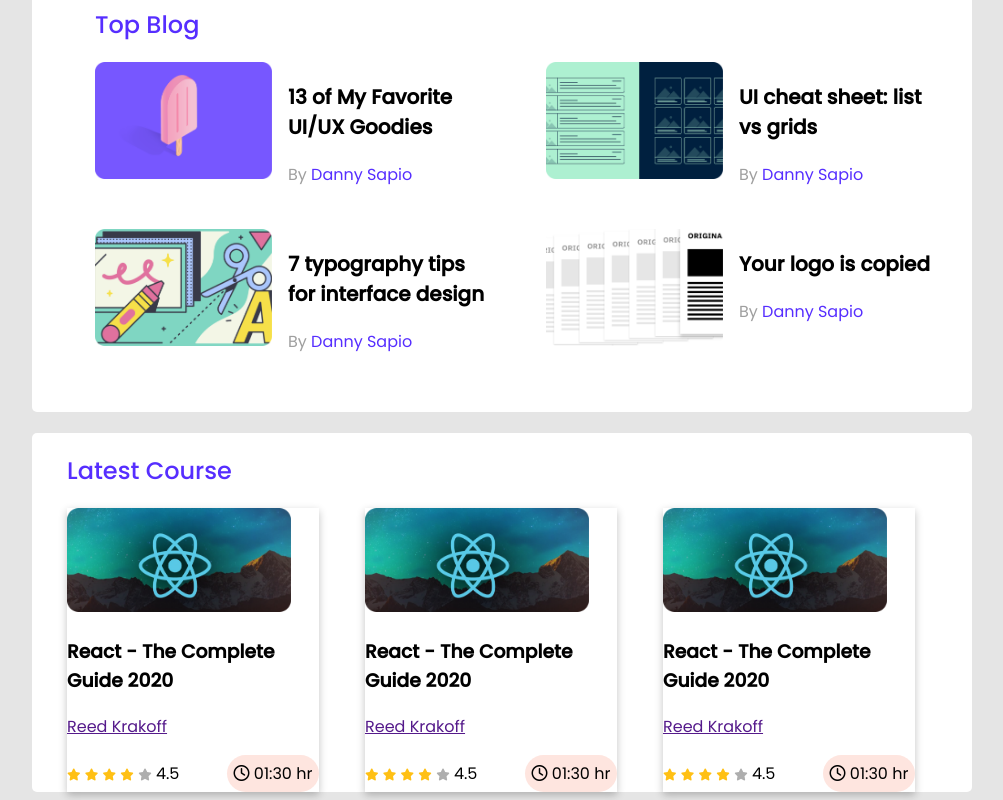
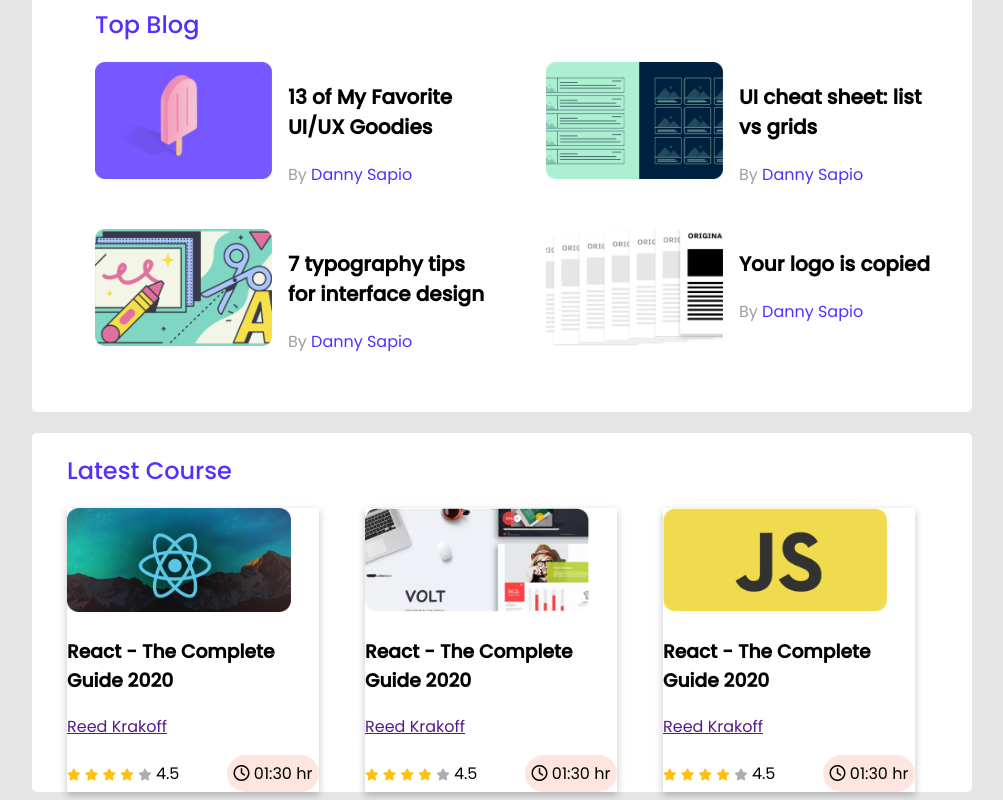
Before and after one commit to mamunkowsar/leaderboard, a plain HTML site: page index.html in a window 1280 px wide. Shown: the part 489-1289 px from the top of the page, without its empty margins (138-1141 px from the left). Drawn offline with Linux system fonts and the light colour scheme.

Commit message:
Update index.html

```diff
--- a/index.html
+++ b/index.html
@@ -122,7 +122,7 @@
             <div class="courses">
                 <div class="course">
                     <div class="course-banner">
-                        <img src="/images/courses/course-1.png" alt="">
+                        <img src="images/courses/course-1.png" alt="">
                     </div>
                     <div class="course-details">
                         <h3 class="course-title"> React - The Complete Guide 2020</h3>
@@ -146,7 +146,7 @@
                 </div>
                 <div class="course">
                     <div class="course-banner">
-                        <img src="/images/courses/course-1.png" alt="">
+                        <img src="images/courses/course-2.png" alt="">
                     </div>
                     <div class="course-details">
                         <h3 class="course-title"> React - The Complete Guide 2020</h3>
@@ -170,7 +170,7 @@
                 </div>
                 <div class="course">
                     <div class="course-banner">
-                        <img src="/images/courses/course-1.png" alt="">
+                        <img src="images/courses/course-3.png" alt="">
                     </div>
                     <div class="course-details">
                         <h3 class="course-title"> React - The Complete Guide 2020</h3>
```
